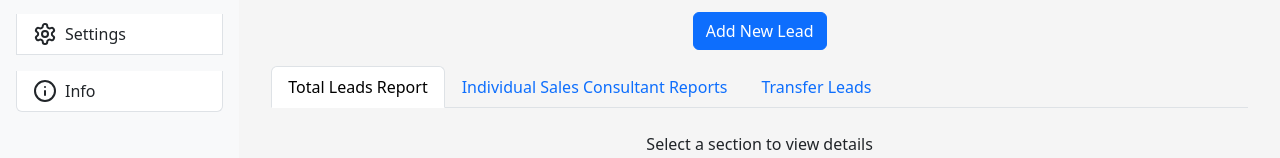
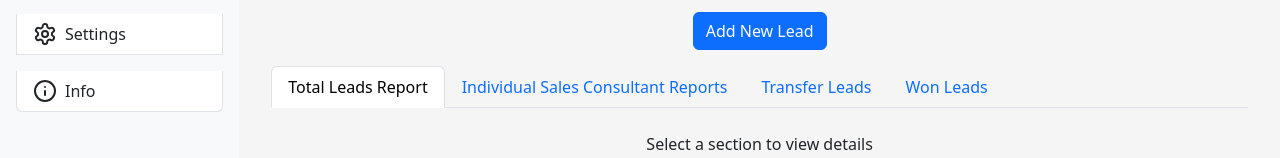
Before and after one commit to mali2927/Suniese-CRM, a React (Create React App) app: page /leads in a window 1280 px wide. Shown: the part 174-332 px from the top of the page. Built offline with nearby package versions, Linux system fonts and the light colour scheme.

Commit message:
new tab add won lead

```diff
--- a/src/Components/AdminComponents/LeadAction.js
+++ b/src/Components/AdminComponents/LeadAction.js
@@ -28,6 +28,14 @@ const LeadActions = ({ setActiveSection }) => {
           Transfer Leads
         </Nav.Link>
       </Nav.Item>
+
+      <Nav.Item>
+        <Nav.Link
+
+        >
+          Won Leads
+        </Nav.Link>
+      </Nav.Item>
     </Nav>
   );
 };
```
